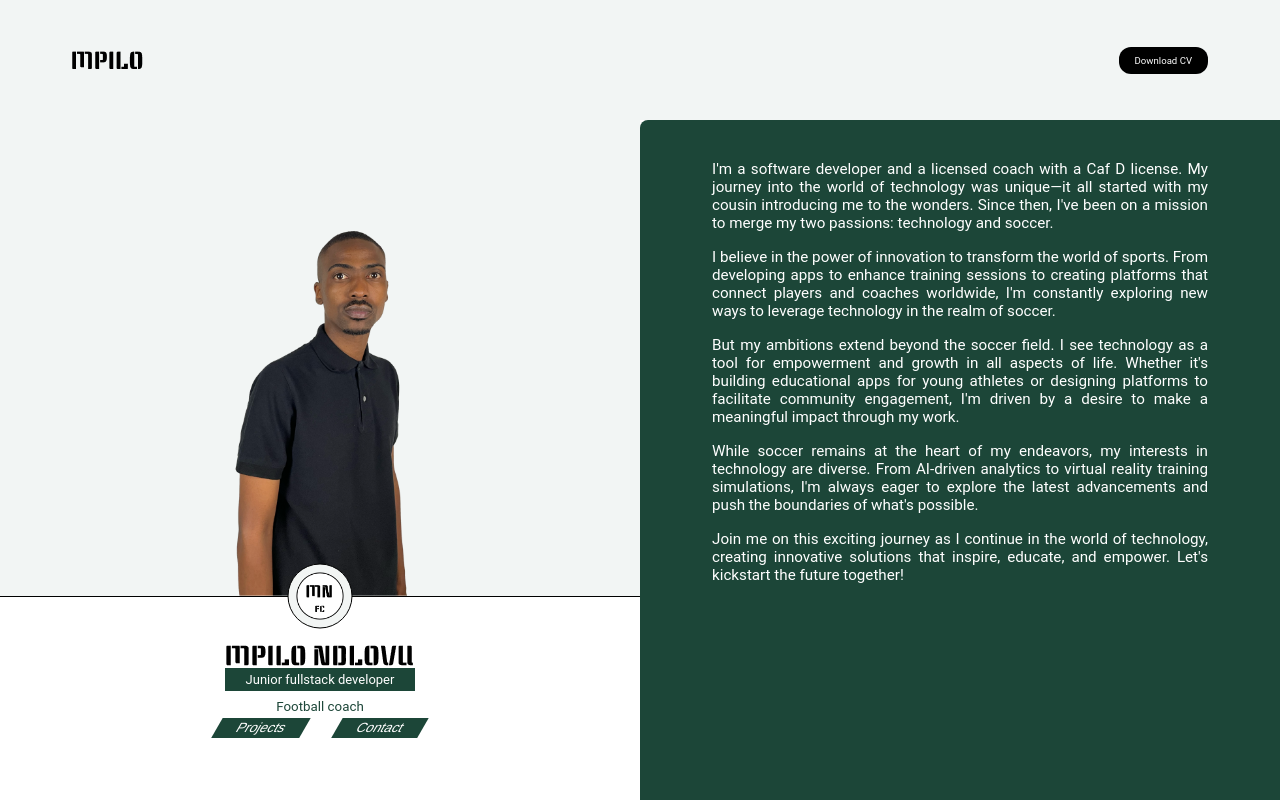
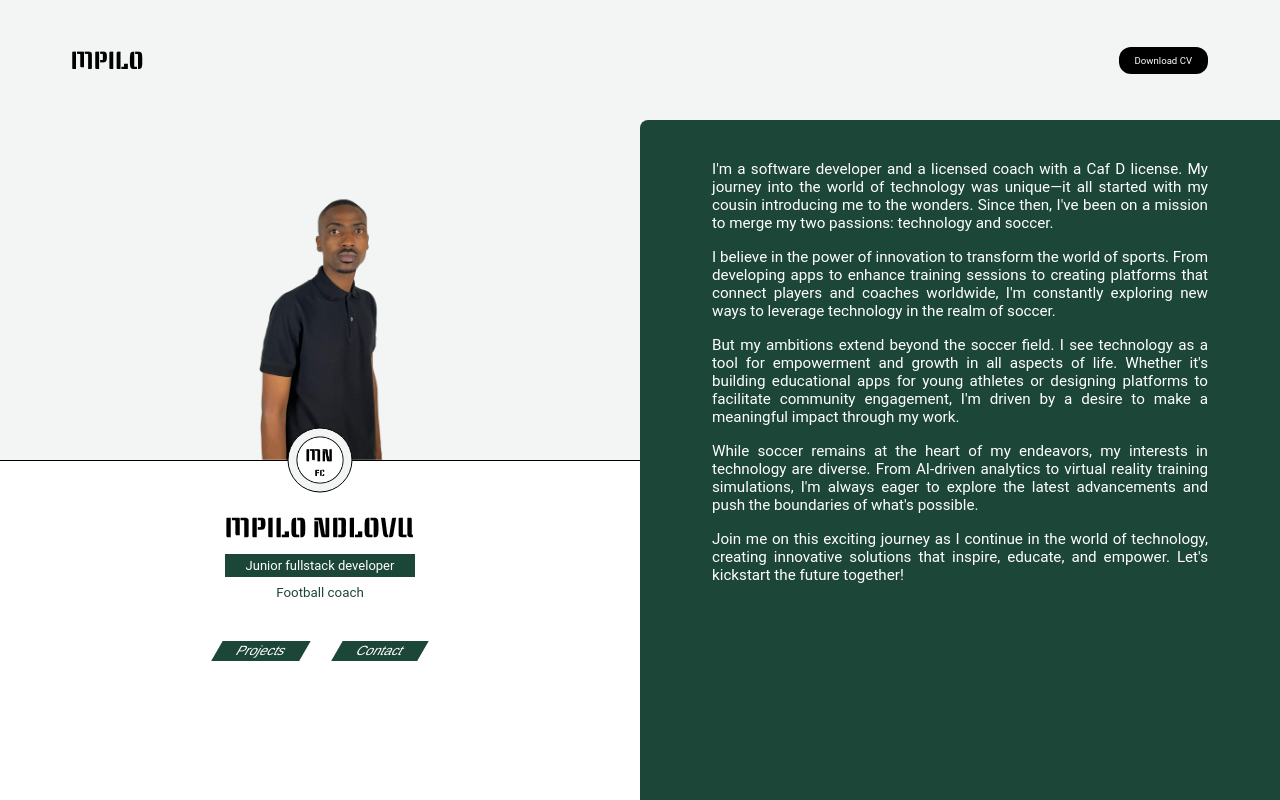
Before and after one commit to Mpilo-dev/portfolio, a Gatsby site: page / in a window 1280 px wide. Built offline with nearby package versions, Linux system fonts and the light colour scheme; Gatsby itself is replaced by a stand-in of ours.

Commit message:
Add new logo, update index page image

```diff
--- a/src/pages/index.js
+++ b/src/pages/index.js
@@ -6,7 +6,6 @@ import { breakpoints } from "../styles/breakpoints";
 import Header from "../components/Header";
 import OmmiButton from "../elements/OmniButton";
 
-// import MyImage from "../images/my-image.png";
 import MyImage from "../images/mpilo-image.png";
 import FullName from "../images/mpilo-ndlovu.png";
 import TeamMpilo from "../images/team-mpilo.png";
@@ -58,16 +57,11 @@ const ProfileContainer = styled.div`
   @media (max-width: ${breakpoints.tabletSM}px) {
     width: 100%;
   }
-  @media (max-width: ${breakpoints.mobileSM}px) {
-    margin-top: 0.5rem;
-    margin-bottom: 0.75rem;
-    /* background-color: red; */
-  }
 `;
 
 const ImageContainer = styled.div`
   width: 100%;
-  height: 70%;
+  height: 50%;
 
   display: flex;
   justify-content: center;
@@ -98,11 +92,11 @@ const DetailsContainer = styled.div`
 `;
 
 const TextImage = styled.img`
-  margin-top: 3rem;
+  margin-top: 3.5rem;
 `;
 
 const Role = styled.div`
-  margin-top: 0.1rem;
+  margin-top: 1rem;
   padding: 0.25rem 1.3rem;
   font-size: small;
   background: var(--green);
@@ -110,7 +104,7 @@ const Role = styled.div`
 `;
 
 const Text = styled.p`
-  margin-top: 0.1rem;
+  margin-top: 0.5rem;
   color: var(--green);
   font-size: smaller;
 `;
@@ -124,7 +118,7 @@ const QuestionImage = styled.div`
   padding: 0.5rem;
 
   position: absolute;
-  top: 70%;
+  top: 50%;
   left: 50%;
   transform: translate(-50%, -50%);
 
@@ -143,8 +137,7 @@ const ButtonContainer = styled.div`
   display: flex;
   gap: 2rem;
 
-  margin-top: 0.25rem;
-  margin-bottom: 0.25rem;
+  margin-top: 2.5rem;
 `;
 
 const AboutContainer = styled.div`
--- a/src/pages/projects.js
+++ b/src/pages/projects.js
@@ -11,7 +11,7 @@ import { AppContainer } from "./index";
 import { IoIosArrowBack } from "react-icons/io";
 import khumbula from "../images/k.png";
 import TeamMpilo from "../images/team_mpilo.png";
-import MarryME from "../images/Group 14.png";
+import MarryME from "../images/new_logo.png";
 import group7 from "../images/Group 7 (1).png";
 import Card from "../components/Card";
 import DetailsCard from "../components/DetailsCard";
@@ -91,7 +91,6 @@ const BackButton = styled.div`
   cursor: pointer;
   margin-bottom: 1rem;
   font-weight: 500;
-  /* background-color: red; */
   margin-left: 1.25rem;
 
   &:hover {
```
Also changed, not shown: src/images/new_logo.png (added).
